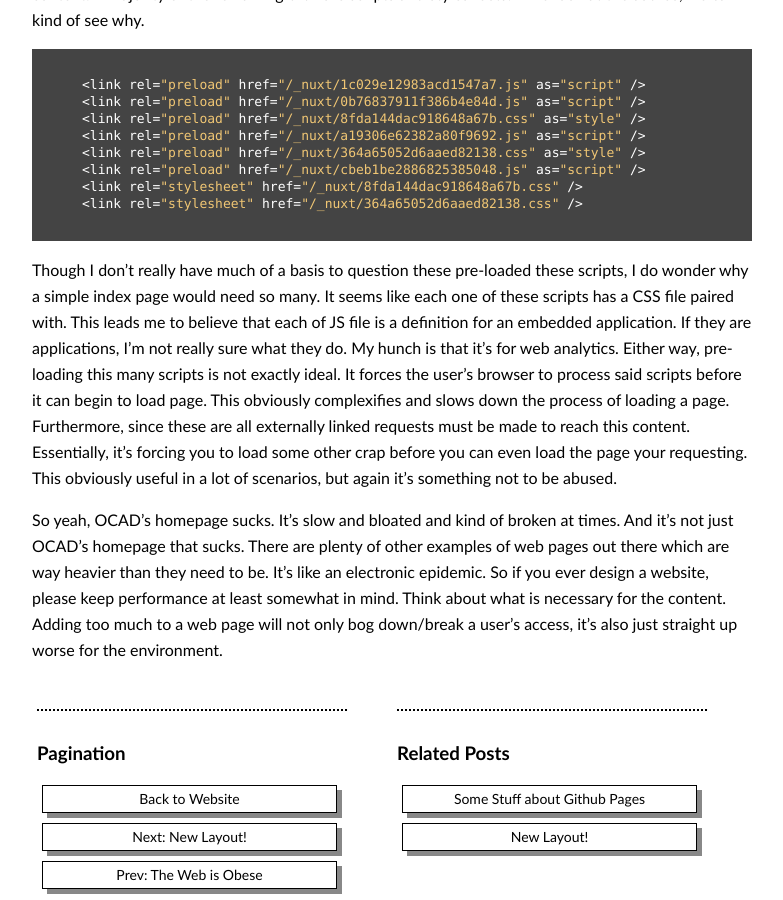
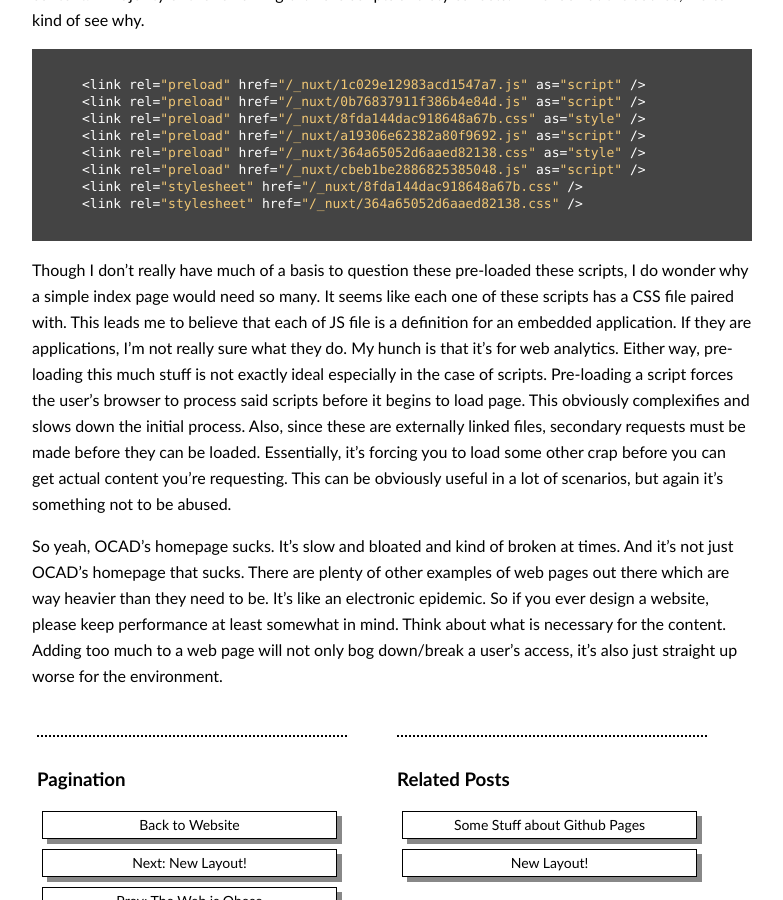
Before and after one commit to cheesoup/GRPH, a Jekyll site: the page built from _posts/2021-11-20-the-web-is-obese.md, in a window 1280 px wide and 900 px high, scrolled down 2870 px. Shown: the whole window, without its empty margins (248-1031 px from the left). Built offline with Jekyll 4.4.1, drawn with Linux system fonts in a browser that asks for light colours.

Commit message:
Editted new post

```diff
--- a/_posts/2021-11-20-the-web-is-obese.md
+++ b/_posts/2021-11-20-the-web-is-obese.md
@@ -88,7 +88,7 @@
 <link rel="stylesheet" href="/_nuxt/364a65052d6aaed82138.css" />
 {% endhighlight %}
 
-Though I don't really have much of a basis to question these pre-loaded these scripts, I do wonder why a simple index page would need so many. It seems like each one of these scripts has a CSS file paired with. This leads me to believe that each of JS file is a definition for an embedded application. If they are applications, I'm not really sure what they do. My hunch is that it's for web analytics. Either way, pre-loading this many scripts is not exactly ideal. It forces the user's browser to process said scripts before it can begin to load page. This obviously complexifies and slows down the process of loading a page. Furthermore, since these are all externally linked requests must be made to reach this content. Essentially, it's forcing you to load some other crap before you can even load the page your requesting. This obviously useful in a lot of scenarios, but again it's something not to be abused.
+Though I don't really have much of a basis to question these pre-loaded these scripts, I do wonder why a simple index page would need so many. It seems like each one of these scripts has a CSS file paired with. This leads me to believe that each of JS file is a definition for an embedded application. If they are applications, I'm not really sure what they do. My hunch is that it's for web analytics. Either way, pre-loading this much stuff is not exactly ideal especially in the case of scripts. Pre-loading a script forces the user's browser to process said scripts before it begins to load page. This obviously complexifies and slows down the initial process. Also, since these are externally linked files, secondary requests must be made before they can be loaded. Essentially, it's forcing you to load some other crap before you can get actual content you're requesting. This can be obviously useful in a lot of scenarios, but again it's something not to be abused.
 
 So yeah, OCAD’s homepage sucks. It's slow and bloated and kind of broken at
 times. And it's not just OCAD's homepage that sucks. There are plenty of other
```
Also changed, not shown: 3 other files.
